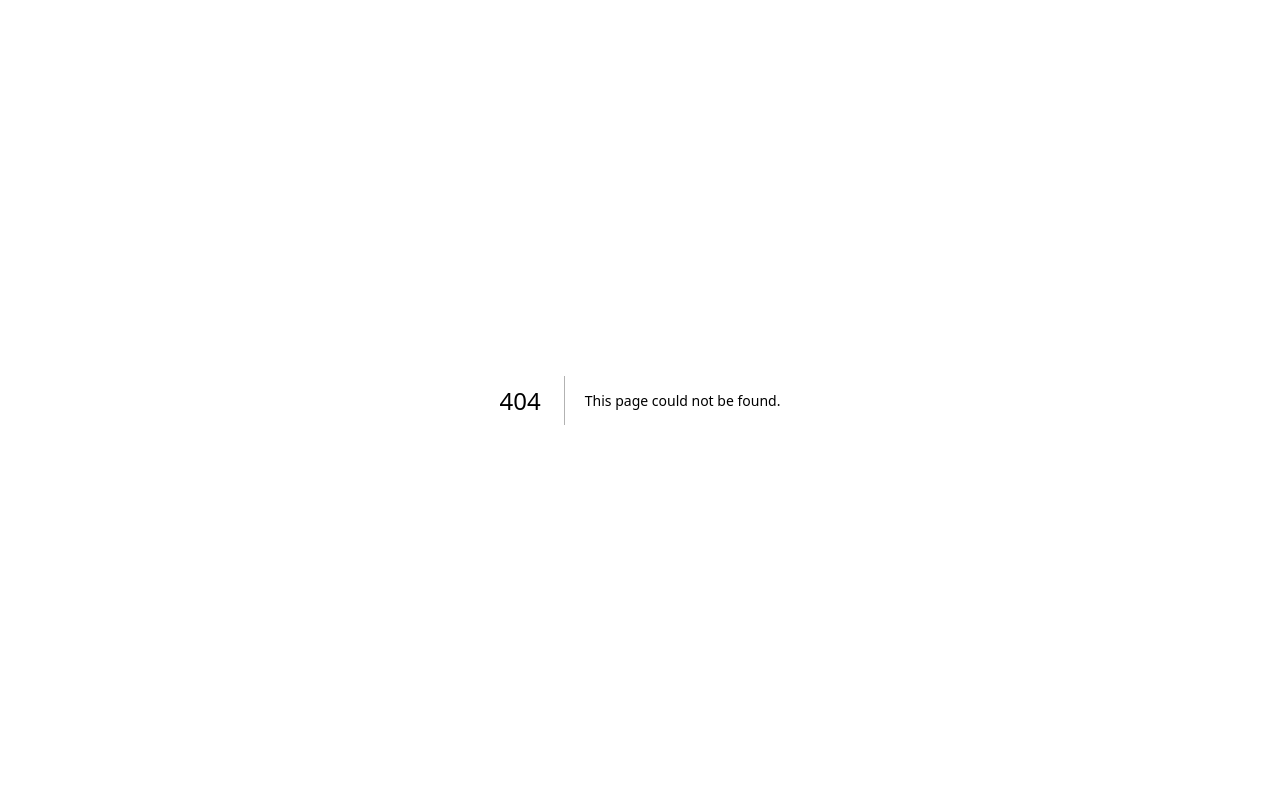
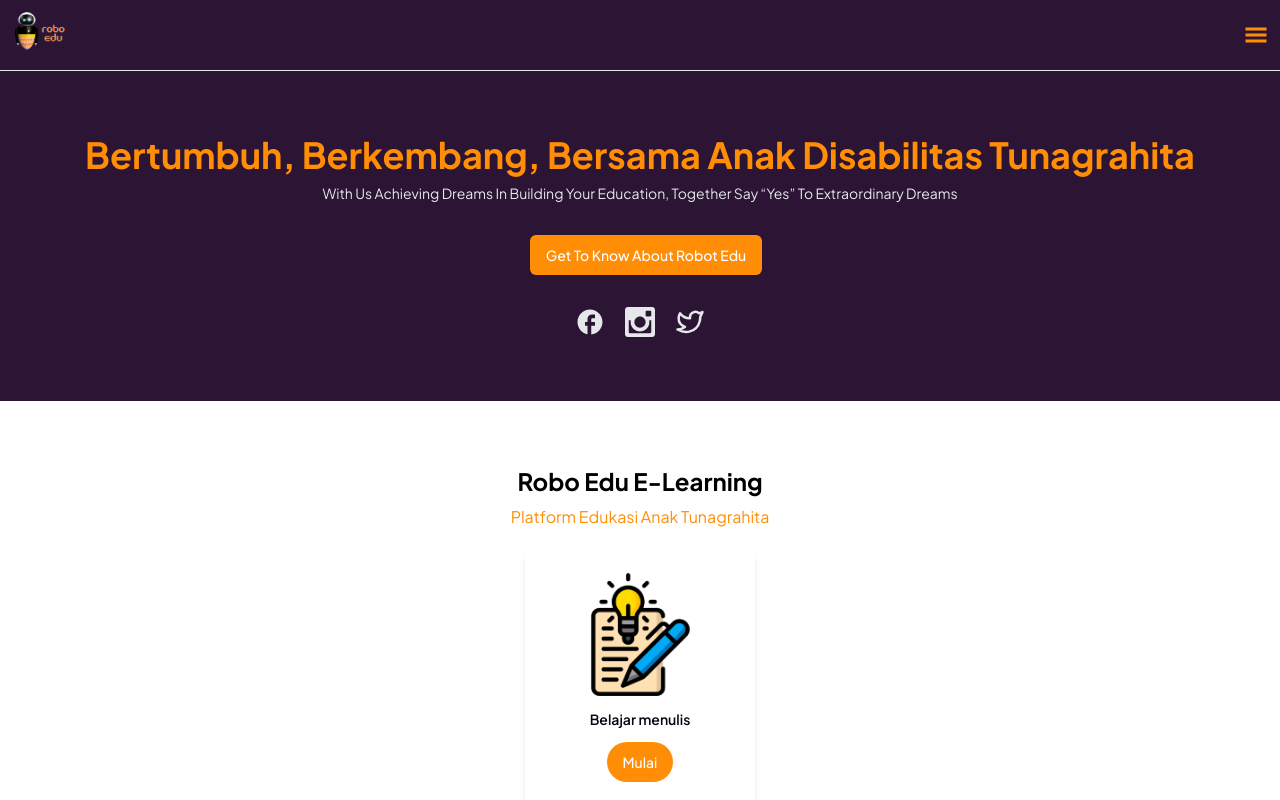
Before and after one commit to gustonecrush/robo-edu, a Next.js app: page /courses in a window 1280 px wide. Before the commit this address had no page. Shown: the top 800 px of the page. Built offline with nearby package versions, Linux system fonts and the light colour scheme.

Commit message:
created courses page

```diff
--- /dev/null
+++ b/src/app/courses/page.tsx
@@ -0,0 +1,85 @@
+'use client'
+
+import Brands from "@/components/brands";
+import Footer from "@/components/footer";
+import Navbar from "@/components/navbar";
+import { Button } from "@/components/ui/button";
+import { Input } from "@/components/ui/input";
+import Image from "next/image";
+import React from "react";
+import { Bounce, Slide } from "react-awesome-reveal";
+import { TbBrandInstagram, TbBrandTwitter } from "react-icons/tb";
+import { MdFacebook } from "react-icons/md";
+import { ImInstagram } from "react-icons/im";
+import { FiBookmark } from "react-icons/fi";
+import Marquee from "react-fast-marquee";
+
+export default function Courses() {
+    return (
+        <main className="flex min-h-full flex-col w-full">
+            <Navbar />
+            <HeroSection />
+            <CourseSection />
+            <Brands />
+            <Footer />
+        </main>
+    );
+}
+
+function HeroSection() {
+    return (
+        <section className="w-full h-fit px-3 py-16 bg-primeColor flex items-center justify-center flex-col text-center gap-2">
+            <Slide direction="up">
+                <h1 className="capitalize text-4xl text-secondColor font-bold">Bertumbuh, Berkembang, Bersama Anak Disabilitas Tunagrahita</h1>
+            </Slide>
+            <Slide direction="up">
+                <p className="capitalize text-sm text-gray-200">
+                    With us achieving dreams in building your education, together say “Yes” to extraordinary dreams
+                </p>
+            </Slide>
+            <Slide direction="up">
+                <Button className="w-fit ml-3 mt-6 bg-secondColor hover:bg-secondColor text-white">Get To Know About Robot Edu</Button>
+            </Slide>
+            <div className="flex flex-row gap-5 mt-6 w-full items-center justify-center text-gray-200 text-3xl">
+                <Bounce><MdFacebook /></Bounce>
+                <Bounce><ImInstagram /></Bounce>
+                <Bounce><TbBrandTwitter /></Bounce>
+            </div>
+        </section>
+    )
+}
+
+function CourseSection() {
+    const coreValues = [
+        { img: 'illustration-1.png', value: 'Belajar menulis', },
+        { img: 'illustration-2.png', value: 'Belajar membaca', },
+        { img: 'illustration-3.png', value: 'Belajar menghitung', },
+    ]
+    return (
+        <section className="w-full h-fit px-3 py-16 bg-white flex items-center justify-center flex-col text-center gap-5">
+            <h1 className='font-bold text-black text-2xl'>Robo Edu E-Learning</h1>
+            <h2 className='text-secondColor -mt-3'>Platform Edukasi Anak Tunagrahita</h2>
+            {
+                coreValues.map((coreValue, index) => (
+                    <Slide direction="up" key={index} duration={500 * index} delay={200 * index}>
+                        <div className="flex items-center justify-center flex-col w-[230px] rounded-lg shadow-md h-fit px-3 py-6 gap-4">
+                            <Image
+                                key={index}
+                                alt={coreValue.value}
+                                title={coreValue.value}
+                                width={0}
+                                height={0}
+                                src={`/illustrations/${coreValue.img}`}
+                                className={'w-28 h-fit'}
+                                priority
+                            />
+                            <p className="text-center text-sm font-semibold leading-[100%]">{coreValue.value}</p>
+                            <Button className="w-fit rounded-full bg-secondColor hover:bg-secondColor text-white">Mulai</Button>
+                        </div>
+                    </Slide>
+
+                ))
+            }
+        </section>
+    )
+}
```
